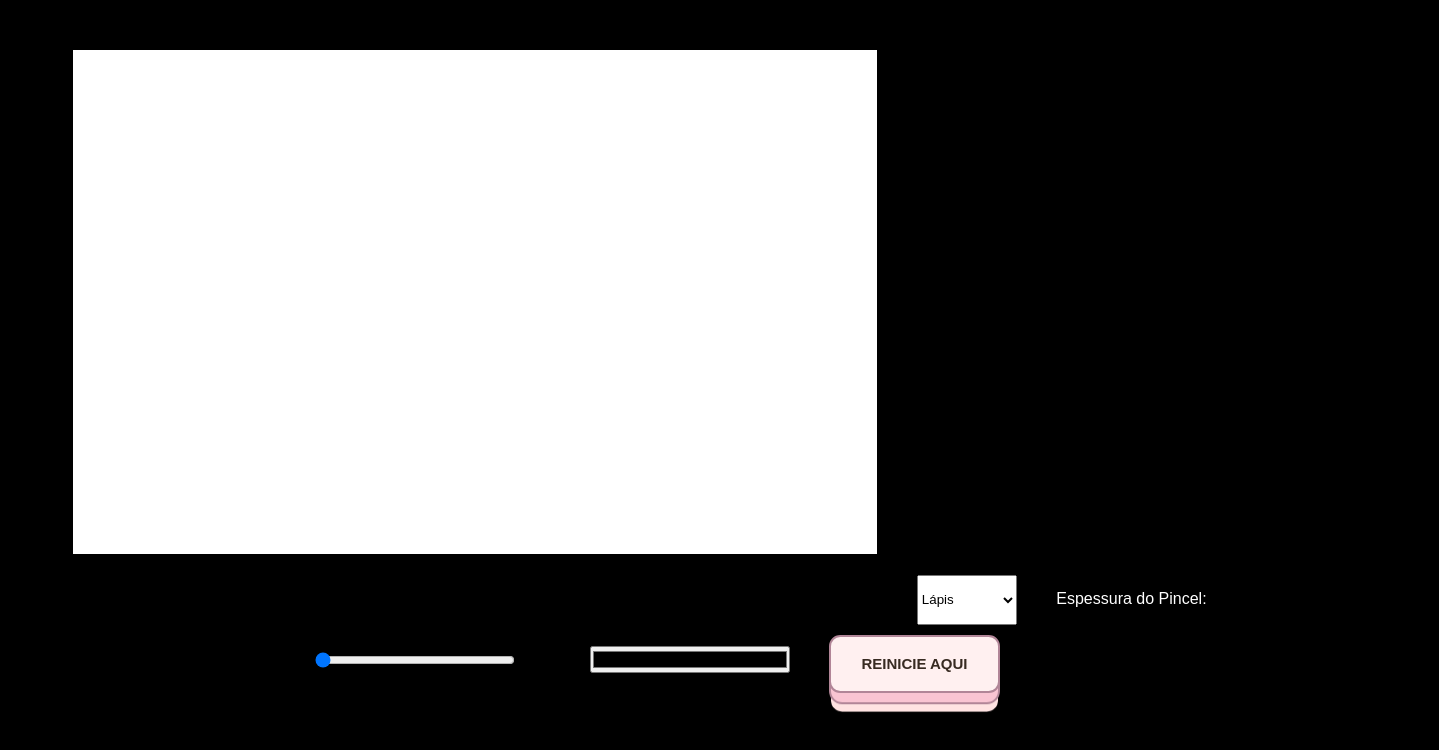
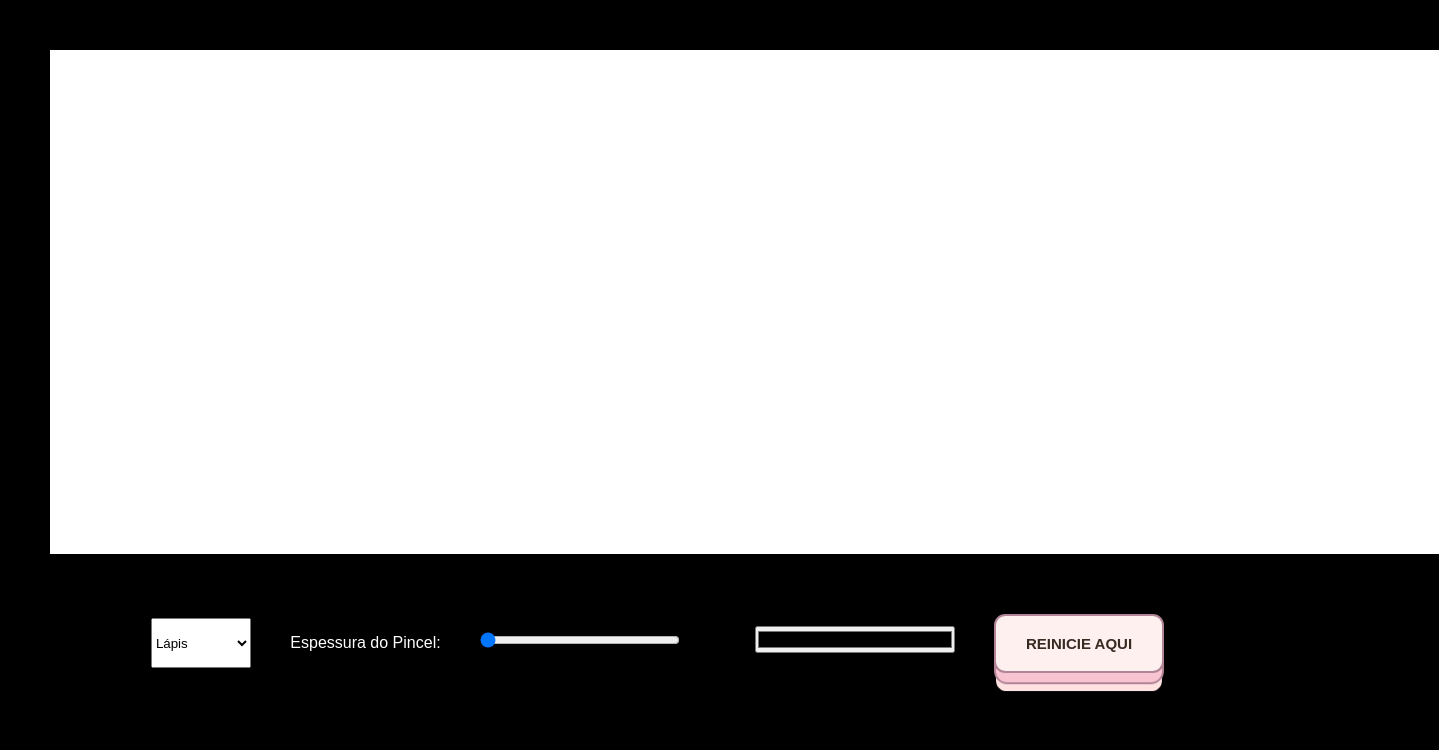
Before and after one commit to luuizaribass/sua-pincelada, a plain HTML site: page index.html in a window 1280 px wide. Shown: the whole page, 1439 px wide, since content can reach past the window. Drawn offline with Linux system fonts and the light colour scheme.

Commit message:
Add files via upload

```diff
--- a/index.html
+++ b/index.html
@@ -8,7 +8,7 @@
     <link rel="icon" href="pincel.png">
 </head>
 <body>
-    <canvas id="canvas" width="800" height="500"></canvas>
+    <canvas id="canvas" width="1385" height="500"></canvas>
     <label for="tipoPincel"></label>
     <select id="tipoPincel">
         <option id="lapis" value="lapis">Lápis</option>
```
